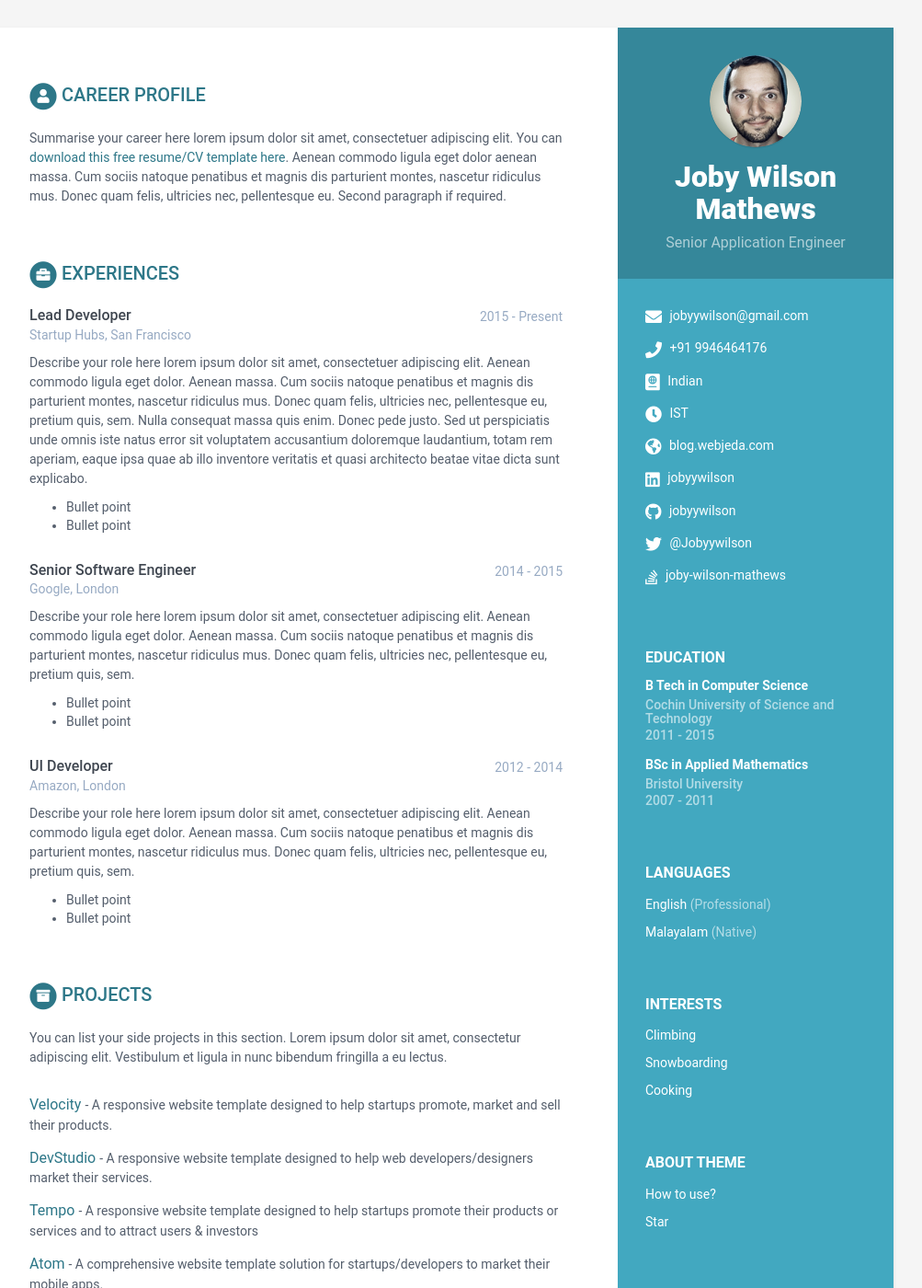
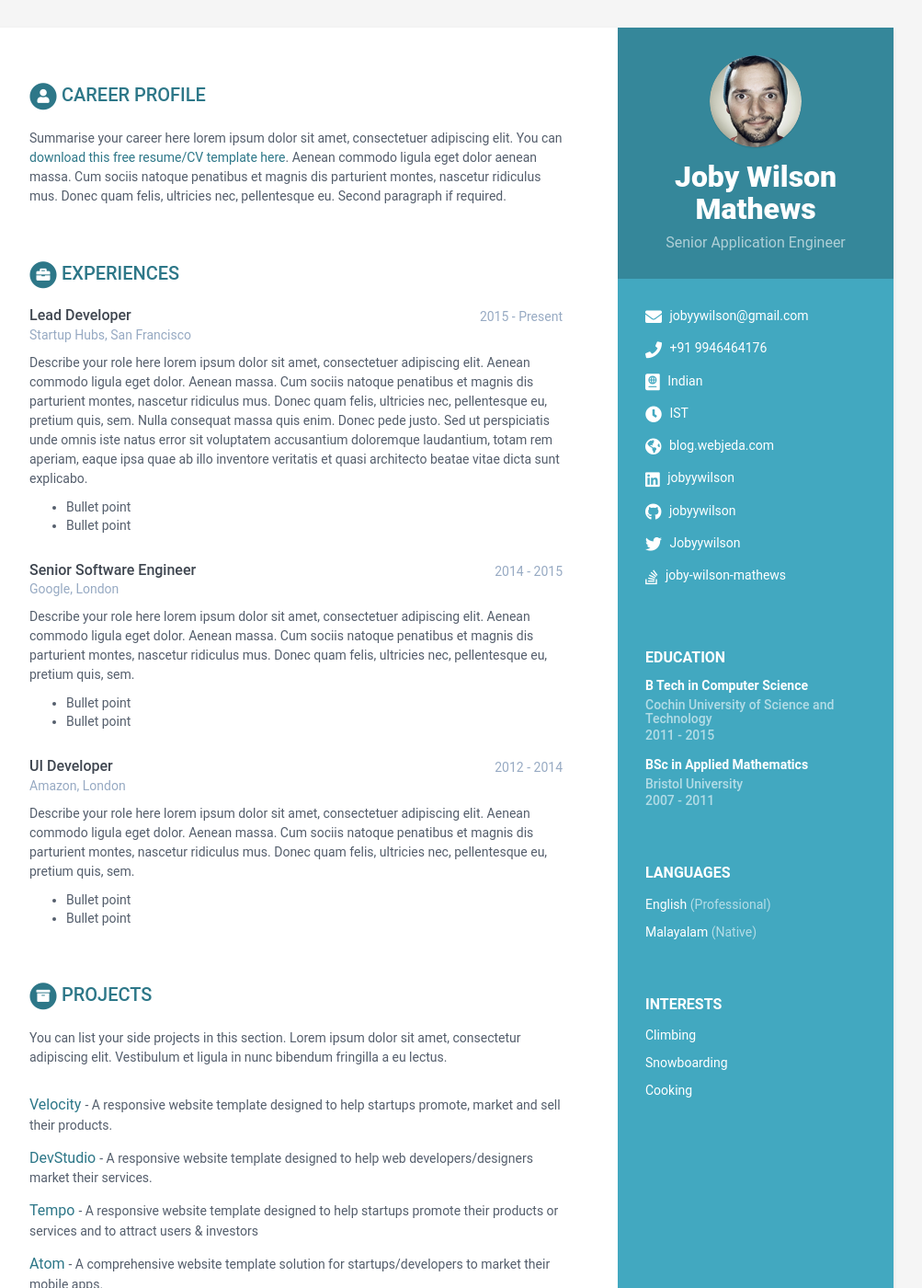
Before and after one commit to jobyywilson/online-cv-master, a Jekyll site: the page built from index.html, in a window 1280 px wide and 1400 px high. Shown: the whole window at 92% size, without its empty margins (168-1171 px from the left). Built offline with Jekyll 4.4.1, drawn with Linux system fonts in a browser that asks for light colours; some of the changed text lies outside the part shown.

Commit message:
initial commit

```diff
--- a/_data/data.yml
+++ b/_data/data.yml
@@ -22,7 +22,7 @@ sidebar:
     telegram: # add your nickname without '@' sign
     gitlab:
     bitbucket:
-    twitter: '@Jobyywilson'
+    twitter: 'Jobyywilson'
     stack-overflow: joby-wilson-mathews
     codewars:
     goodreads: # Number-Username, e.g. 123456-alandoe
@@ -204,6 +204,3 @@ skills:
 
       - name: Sketch & Photoshop
         level: 60%
-
-footer: >
-    Designed with <i class="fas fa-heart"></i> by <a href="http://themes.3rdwavemedia.com" target="_blank" rel="nofollow">Xiaoying Riley</a>
--- a/_includes/sidebar.html
+++ b/_includes/sidebar.html
@@ -26,8 +26,5 @@
   {% include language.html %}
   {% include interests.html %}
 
-  {% if sidebar.about %}
-    {% include about.html %}
-  {% endif %}
 
 </div><!--//sidebar-wrapper-->
```
